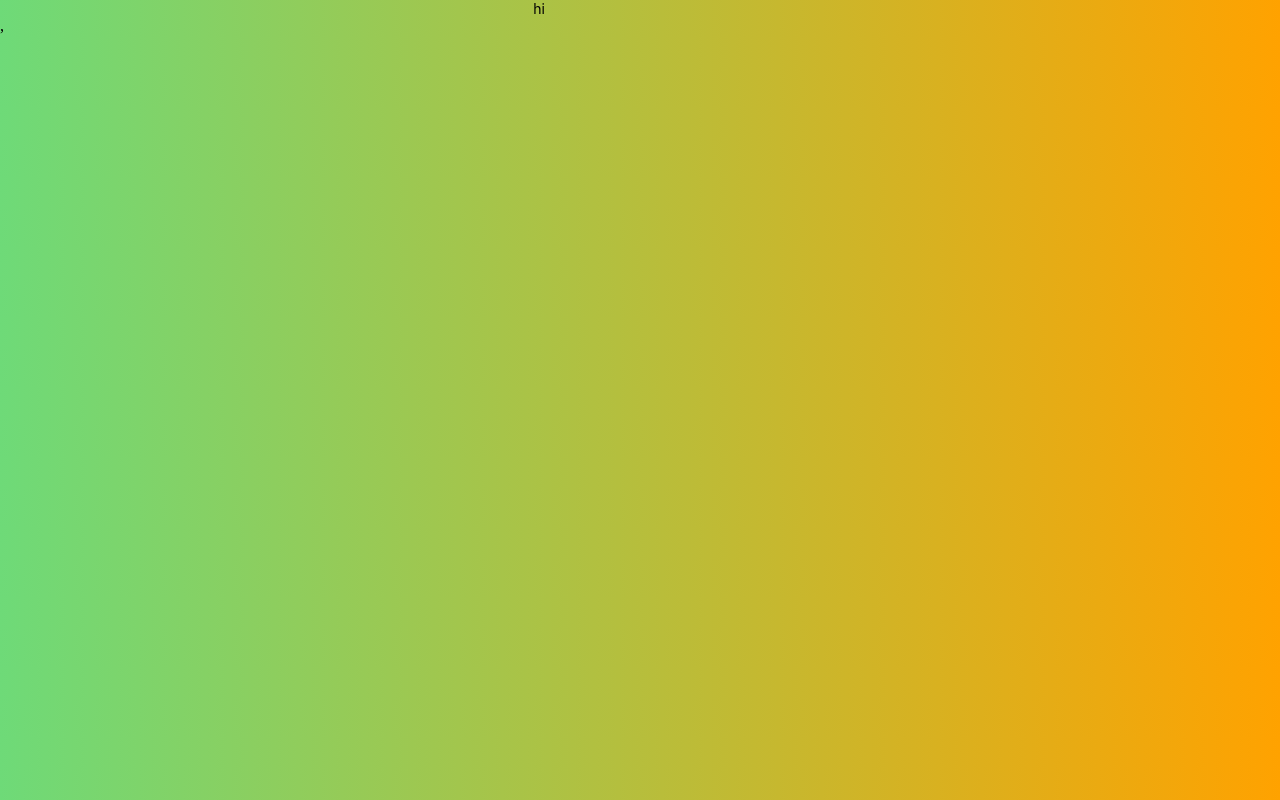
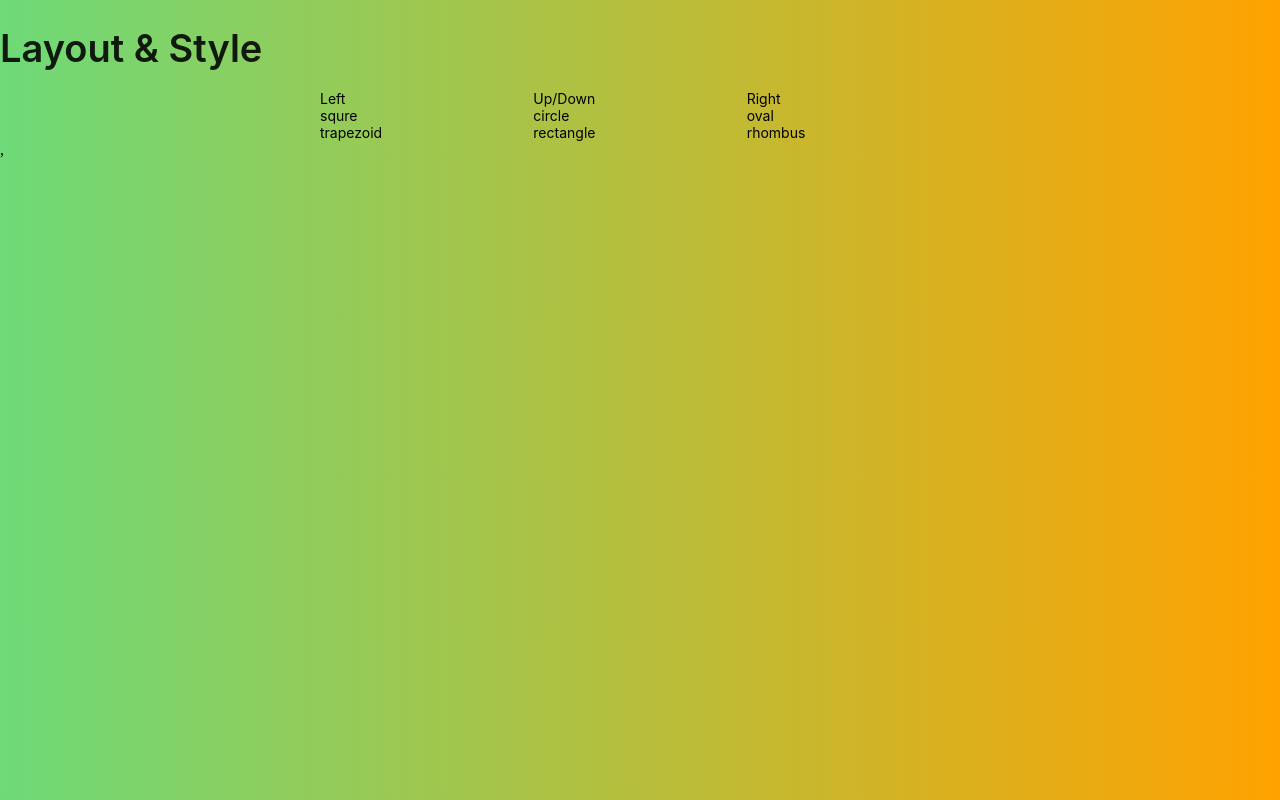
Before and after one commit to waramity/swift-dynamics-interview-test, a React (Create React App) app: page /test-1 in a window 1280 px wide. Built offline with nearby package versions, Linux system fonts and the light colour scheme.

Commit message:
random shape

```diff
--- a/src/components/Test1/Test1.scss
+++ b/src/components/Test1/Test1.scss
@@ -0,0 +1,27 @@
+.Controller {
+  cursor: pointer;
+
+  &-item {
+    width: 20%;
+    text-decoration: none;
+    transition: none;
+    background-color: white;
+    padding: 20px;
+    margin: 10px 10px;
+    color: black
+  }
+
+  &-item > .title {
+    margin-top: 0;
+    margin-bottom: 30px;
+  }
+
+  &-item:hover {
+   color: inherit;
+  }
+
+  &-col {
+    max-width: unset;
+  }
+
+}
--- a/src/components/Test1/Test1.tsx
+++ b/src/components/Test1/Test1.tsx
@@ -1,24 +1,64 @@
-import React from 'react';
+import './Test1.scss';
 import { Col, Row } from 'antd';
 import { Typography } from 'antd';
 
+import React, { useState, useEffect } from 'react';
+
 const { Title } = Typography;
+const controller = ['Left', ['Up', 'Down'], 'Right'];
+const initialShapes = [['squre', 'circle', 'oval'] , ['trapezoid', 'rectangle', 'rhombus']];
 
 interface Test1Props {
 }
 
 const Test1: React.FC<Test1Props> = (props) => {
+      const [shapes, setShapes] = useState(initialShapes);
+
+  // Function to shuffle the shapes array randomly
+  const shuffleShapes = () => {
+    const flattenedShapes = shapes.flat();
+    const shuffledShapes = [...flattenedShapes].sort(() => Math.random() - 0.5);
+    const newShapes = [];
+
+    while (shuffledShapes.length > 0) {
+      newShapes.push(shuffledShapes.splice(0, initialShapes[0].length));
+    }
+
+    setShapes(newShapes);
+  };
+
   return (
     <div>
-        <Row className="Nav"  justify="center">
-            <Col
-            xs={{ span: 4}}
-            className="Nav-col"
-            >
-                hi
+        <Title>Layout & Style</Title>
 
-            </Col>
+        <Row className="Controller" justify="center">
+        {controller.map((column, index) => (
+          <Col
+            key={index}
+            xs={{ span: 4 }}
+            className={`Controller-col ${Array.isArray(column) ? 'combined-col' : ''} ${
+              Array.isArray(column) ? 'combined-btn' : column.toLowerCase() + '-btn'
+            }`}
+          >
+            {Array.isArray(column) ? column.join('/') : column}
+          </Col>
+        ))}
         </Row>
+
+        {shapes.map((row, rowIndex) => (
+            <Row className="Shapes" justify="center">
+             {row.map((shape, colIndex) => (
+                <Col
+                  key={colIndex}
+                  xs={{ span: 4 }}
+                  className={`Shape-col ${ shape.toLowerCase() + '-btn'}`}
+                  onClick={shuffleShapes}
+                >
+                  {shape}
+                </Col>
+             ))}
+            </Row>
+        ))}
     </div>
   );
 };
```
